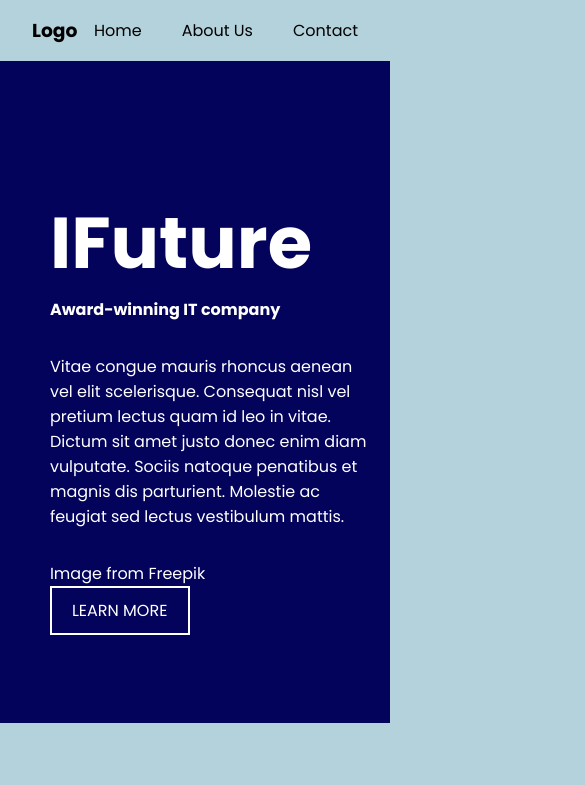
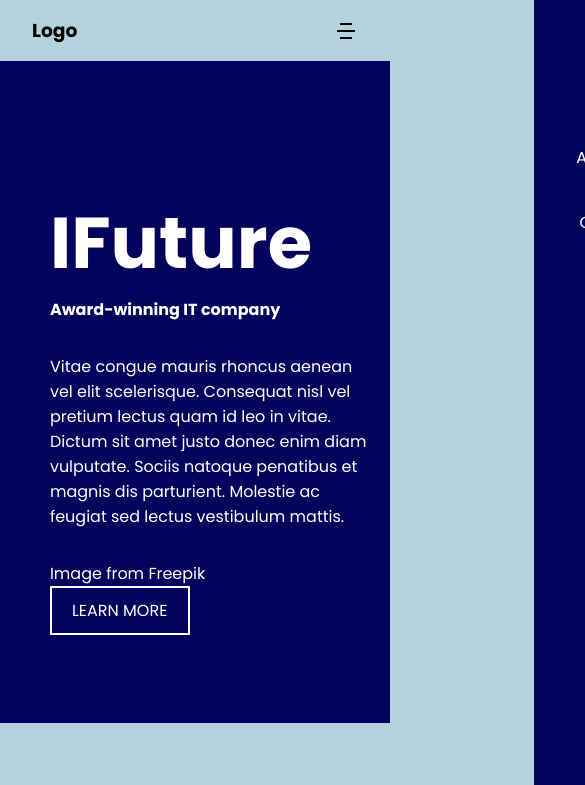
Before and after one commit to TechbroDerek/ifutures, a plain HTML site: page index.html in a window 390 px wide. Shown: the top 785 px of the page, 585 px wide, since content can reach past the window. Drawn offline with nearby package versions, Linux system fonts and the light colour scheme.

Commit message:
made the navbar funtional

```diff
--- a/css/style.css
+++ b/css/style.css
@@ -5,8 +5,9 @@
     font-family: 'Poppins', sans-serif;
 }
 
-body{
+html,body{
     background-color: rgb(180, 210, 219);
+    overflow-x: hidden;
 }
 
 .navbar1{
@@ -220,6 +221,11 @@ a{
     margin-top: 6rem;
 }
 
+.ri-menu-5-line, .ri-close-fill{
+    font-size: 1.5rem;
+    display: none;
+}
+
 @media screen and (max-width:992px) {
     .leftSection2{
         flex-direction: column;
@@ -227,6 +233,28 @@ a{
 }
 
 @media screen and (max-width:768px) {
+    .ri-menu-5-line, .ri-close-fill{
+        display: block;
+    }
+
+    .nav1items{
+        position: absolute;
+        flex-direction: column;
+        top: 0;
+        right: -300px;
+        padding: 1rem;
+        background-color: rgb(3, 3, 92);;
+        width: 40%;
+        text-align: center;
+        height: 100vh;
+        transition: .5s;
+        color: #fff;
+    }
+
+    .nav1items a{
+        color: #fff;
+    }
+
     #mainArea{
         flex-direction: column;
     }
--- a/index.html
+++ b/index.html
@@ -10,7 +10,7 @@
 <link rel="preconnect" href="https://fonts.gstatic.com" crossorigin>
 <link href="https://fonts.googleapis.com/css2?family=Poppins:wght@200;300;400;500;600;700&display=swap" rel="stylesheet">
 
-
+<link href="https://cdn.jsdelivr.net/npm/remixicon@2.5.0/fonts/remixicon.css" rel="stylesheet">
 
 <link rel="stylesheet" type="text/css" href="/css/style.css" />
 
@@ -18,7 +18,11 @@
 <body>
     <section class="navbar1">
         <div><h3 id="logo"><a href="">Logo</a></h3></div>
+
+        <i class="ri-menu-5-line"></i>
+
         <ul class="nav1items">
+            <i class="ri-close-fill"></i>
             <li>
                 <a href="">Home</a>
             </li>
@@ -32,6 +36,10 @@
         </ul>
 
     </section>
+
+
+
+
 
     <section id="mainArea">
         <div class="leftSection">
@@ -199,5 +207,7 @@
 
 
     </section>
+
+    <script src="/js/main.js"></script>
 </body>
 </html>
--- /dev/null
+++ b/js/main.js
@@ -0,0 +1,7 @@
+document.querySelector(".ri-menu-5-line").addEventListener("click", ()=>{
+    document.querySelector(".nav1items").style.right = "0"
+})
+
+document.querySelector(".ri-close-fill").addEventListener("click", ()=>{
+    document.querySelector(".nav1items").style.right = "-300px"
+})
```
